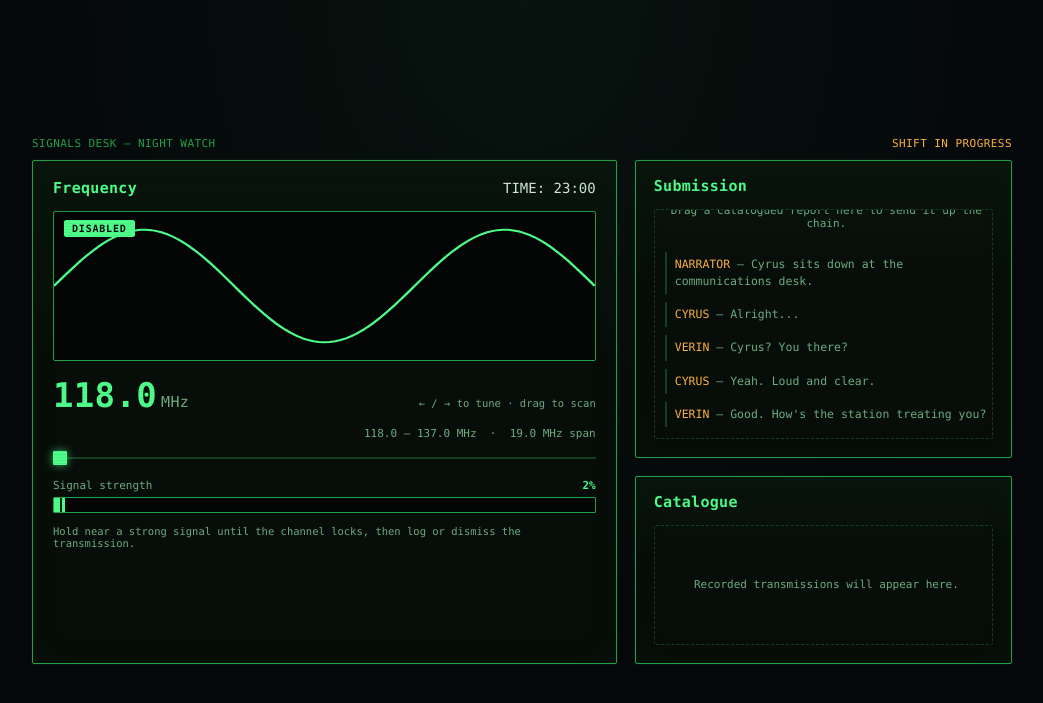
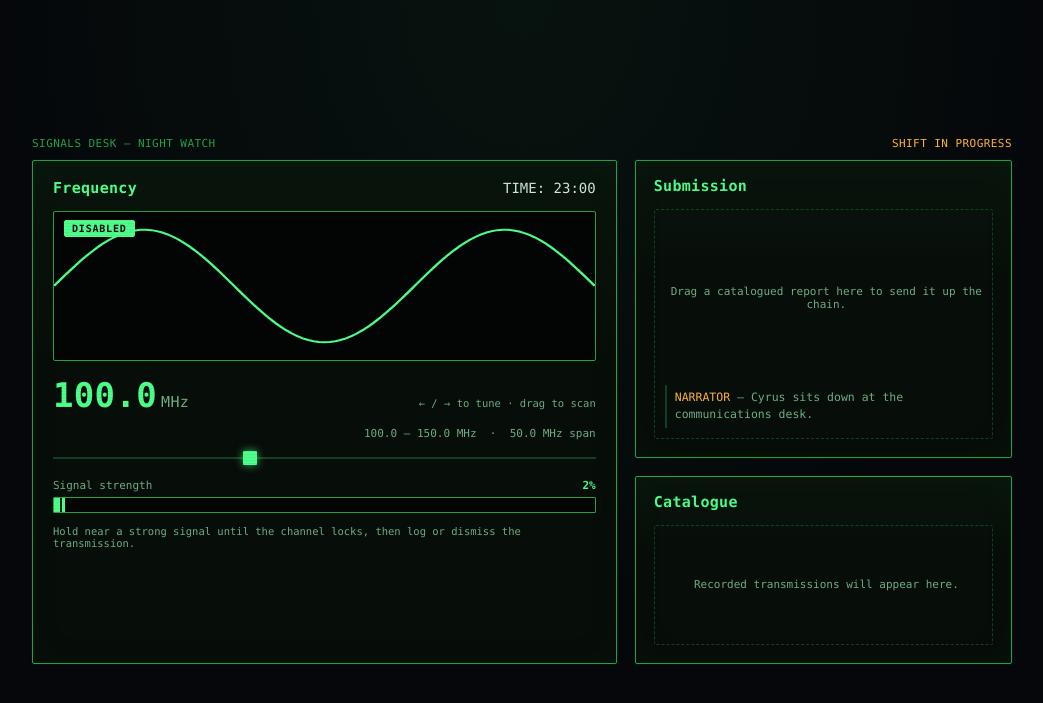
Before and after one commit to BluePjCookies/Station07, a Flask app: page / in a window 1280 px wide. Shown: the top 703 px of the page, without its empty margins (118-1161 px from the left). Run offline with Flask 3, Linux system fonts and the light colour scheme.

Commit message:
edit frequency range

```diff
--- a/template/index.html
+++ b/template/index.html
@@ -300,8 +300,8 @@
       </div>
 
       <div class="dial-row">
-        <div class="span-label">118.0 – 137.0 MHz &nbsp;·&nbsp; 19.0 MHz span</div>
-        <input type="range" id="freqSlider" min="118.0" max="137.0" step="0.1" value="118.0">
+        <div class="span-label">100.0 – 150.0 MHz &nbsp;·&nbsp; 50.0 MHz span</div>
+        <input type="range" id="freqSlider" min="100.0" max="150.0" step="0.1" value="118.0">
       </div>
 
       <div class="meter-label">Signal strength <span class="value" id="meterValue">0%</span></div>
@@ -439,7 +439,7 @@ His shift would run from <b>2300 to 0600.</b>
 
 }())
 function game (){
-  const FREQ_MIN = 118.0, FREQ_MAX = 137.0, FREQ_STEP = 0.1;
+  const FREQ_MIN = 100.0, FREQ_MAX = 150.0, FREQ_STEP = 0.1;
 
   const STATIONLIST = [
     { id: 1, freq: 89.4,  bw: 0.35, text: "NUMBER GROUP: 4 7 1 9 2 — REPEAT — 4 7 1 9 2. STANDBY FOR FURTHER.",
@@ -456,7 +456,7 @@ function game (){
   const STATION_BANDWIDTH = 0.3; // constant across every station
   let STATIONS = []; // nothing broadcasts until setupTask() brings stations online
   let locked = true
-  let freq = 118;
+  let freq = 100;
   let catalogue = [];       // { id, freq, text, reply }
   let submittedCount = 0;
   let recordedCount = 0;
@@ -609,7 +609,12 @@ function game (){
           chatMessage(script[lineNo].sender, script[lineNo].content);
           lineNo++;
           if(lineNo < script.length){
-            setTimeout(showNext, 2000);
+            if(dev == true){
+              setTimeout(showNext, 100);
+            } else {
+              setTimeout(showNext, 2000);
+            }
+
           } else {
             resolve();
           }
```
